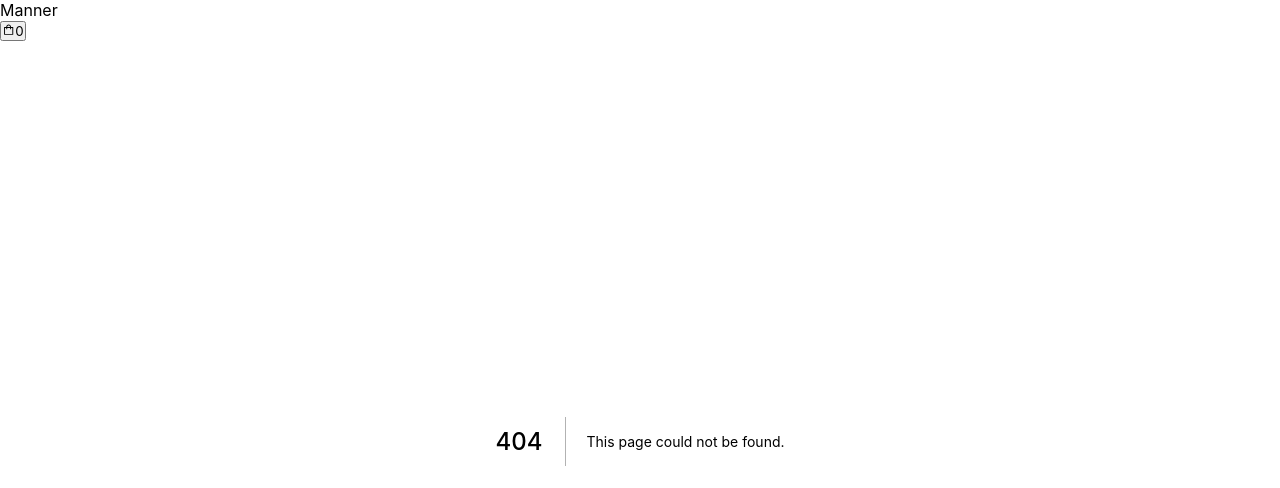
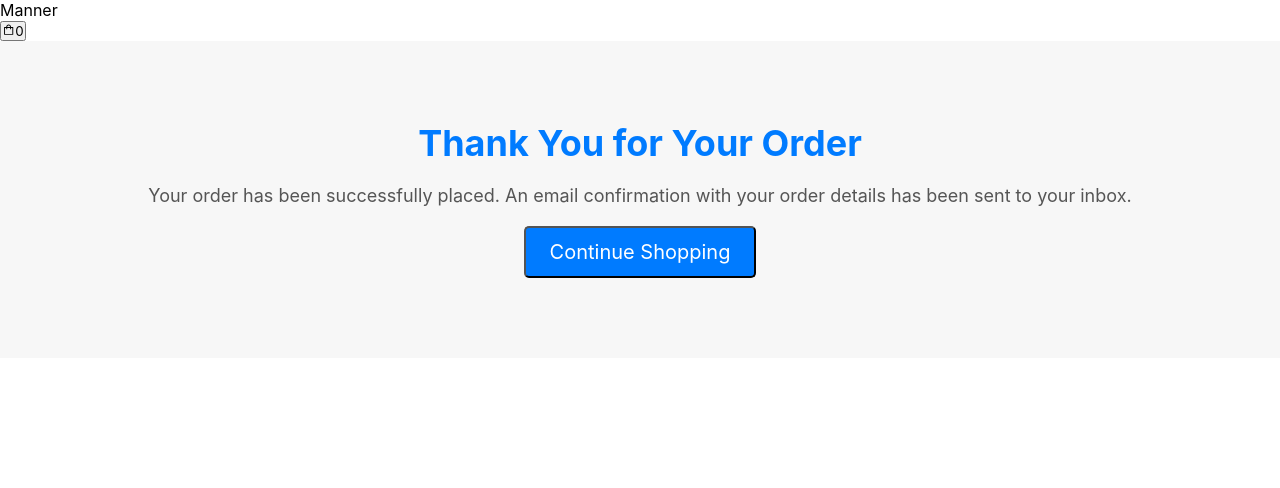
Before and after one commit to Rinkal-M-Patel/Manner_Jewel, a Next.js app: page /success in a window 1280 px wide. Before the commit this address had no page. Shown: the top 488 px of the page. Built offline with nearby package versions, Linux system fonts and the light colour scheme.

Commit message:
add success page

```diff
--- /dev/null
+++ b/pages/success.js
@@ -0,0 +1,35 @@
+import React, { useState, useEffect } from 'react';
+import Link from 'next/link';
+
+import { useStateContext } from '../context/StateContext';
+
+
+const Success = () => {
+    const { setCartItems, setTotalPrice, setTotalQuantities } = useStateContext();
+
+
+  useEffect(() => {
+    localStorage.clear();
+    setCartItems([]);
+    setTotalPrice(0);
+    setTotalQuantities(0);
+
+  }, []);
+
+  return (
+    <div className="thank-you-page">
+        <div className="thank-you-header">Thank You for Your Order</div>
+        <div className="thank-you-content">
+            Your order has been successfully placed. An email confirmation with your order details has been sent to your inbox.
+        </div>
+        <Link href="/">
+          <button type="button" className="btn back-button">
+            Continue Shopping
+          </button>
+        </Link>
+
+    </div>
+  )
+}
+
+export default Success
--- a/styles/globals.css
+++ b/styles/globals.css
@@ -126,3 +126,39 @@ a {
   background: transparent;
   border: none;
 }
+
+/* success page style */
+.thank-you-page {
+  font-family: Arial, sans-serif;
+  background-color: #f7f7f7; /* Light gray background */
+  text-align: center;
+  padding: 80px 20px;
+}
+
+.thank-you-header {
+  font-size: 36px;
+  font-weight: bold;
+  color: #007BFF; /* Blue text */
+}
+
+.thank-you-content {
+  font-size: 18px;
+  color: #555; /* Dark gray text */
+  margin-top: 20px;
+}
+
+.back-button {
+  display: inline-block;
+  padding: 12px 24px;
+  background-color: #007BFF; /* Blue button */
+  color: #fff; /* White text */
+  font-size: 20px;
+  border-radius: 5px;
+  text-decoration: none;
+  margin-top: 20px;
+  transition: background-color 0.3s ease;
+}
+
+.back-button:hover {
+  background-color: #0056b3; /* Darker blue button on hover */
+}
```
Also changed, not shown: pages/product/[slug].js (+8 -2 lines).
